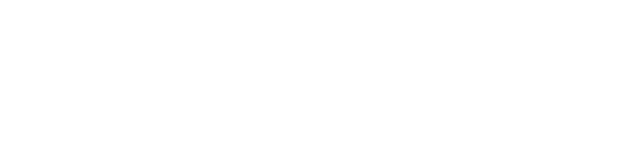
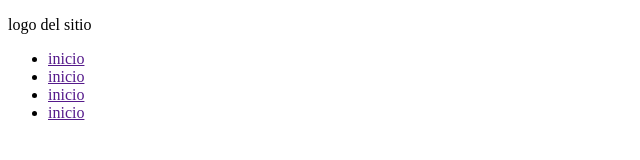
Before and after one commit to chejmarami1506/proyecto-github, a plain HTML site: page index.html in a window 1280 px wide. Shown: the whole page, without its empty margins (0-640 px from the left). Drawn offline with Linux system fonts and the light colour scheme.

Commit message:
creamos header

```diff
--- a/index.html
+++ b/index.html
@@ -8,7 +8,15 @@
 </head>
 <body>
     <header>
-
+        <p>logo del sitio</p>
+        <nav>
+            <ul>
+                <li><a href="">inicio</a></li>
+                <li><a href="">inicio</a></li>
+                <li><a href="">inicio</a></li>
+                <li><a href="">inicio</a></li>
+            </ul>
+        </nav>
     </header>
     <main>
 
```
